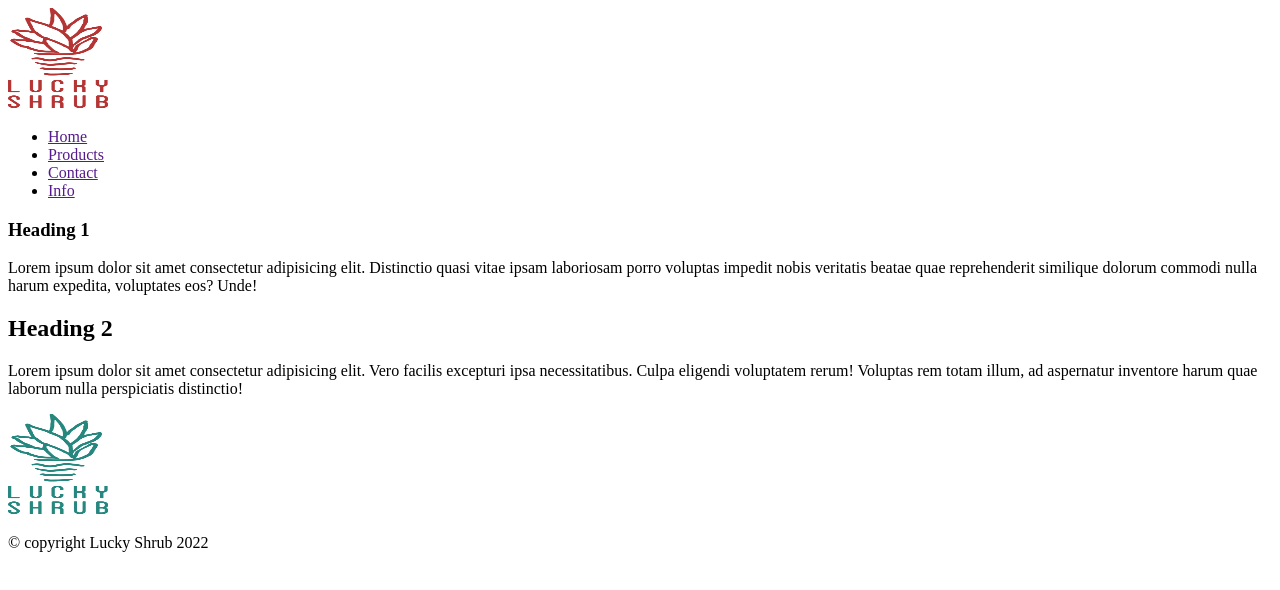
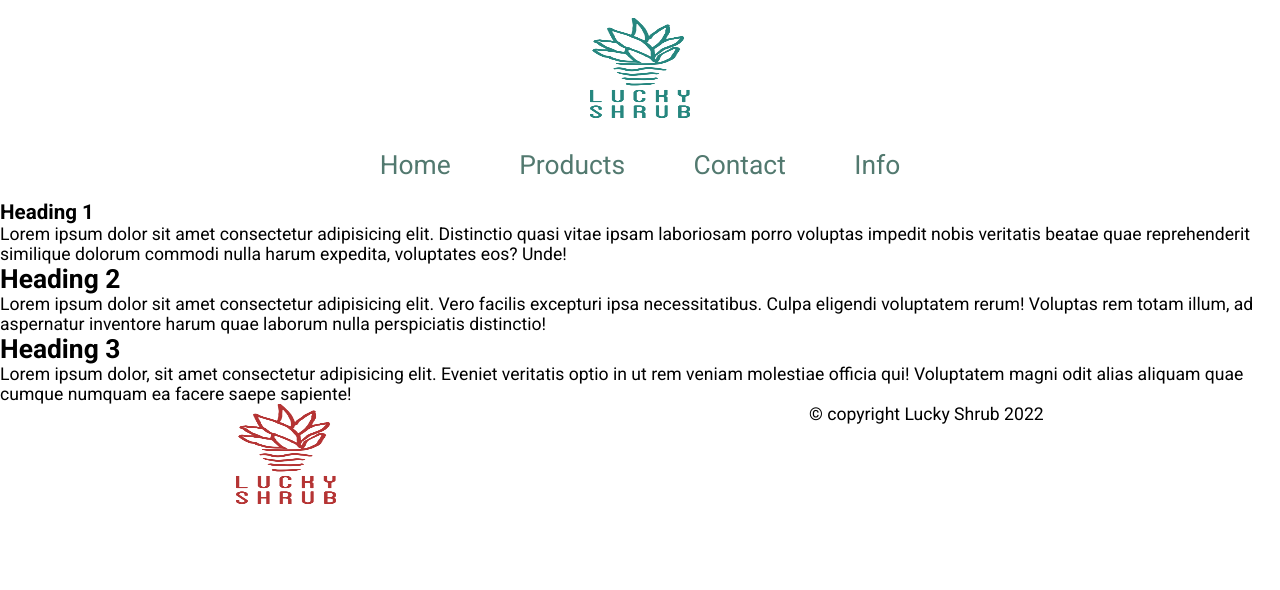
Before and after one commit to benjaminhpham/coursera-lucky-shrub, a plain HTML site: page index.html in a window 1280 px wide. Drawn offline with Linux system fonts and the light colour scheme.

Commit message:
styling some basic css

```diff
--- a/index.html
+++ b/index.html
@@ -8,15 +8,15 @@
     <link rel="stylesheet" href="./styles.css" />
   </head>
   <body>
-    <header>
+    <header class="main-logo">
       <img
-        src="./Lucky-Shrub-logos/Asset 1@3x.png"
+        src="./Lucky-Shrub-logos/Asset 2@3x.png"
         alt="Lucky-Shrub-logos"
         height="100"
         width="100"
       />
     </header>
-    <nav>
+    <nav class="navigation">
       <ul>
         <li><a href="">Home</a></li>
         <li><a href="">Products</a></li>
@@ -44,12 +44,21 @@
             laborum nulla perspiciatis distinctio!
           </p>
         </article>
+        <article>
+          <h2>Heading 3</h2>
+          <p>
+            Lorem ipsum dolor, sit amet consectetur adipisicing elit. Eveniet
+            veritatis optio in ut rem veniam molestiae officia qui! Voluptatem
+            magni odit alias aliquam quae cumque numquam ea facere saepe
+            sapiente!
+          </p>
+        </article>
       </section>
     </main>
-    <footer>
+    <footer class="footer">
       <div>
         <img
-          src="./Lucky-Shrub-logos/Asset 2@3x.png"
+          src="./Lucky-Shrub-logos/Asset 1@3x.png"
           alt="Lucky-Shrub-logos"
           height="100"
           width="100"
--- a/styles.css
+++ b/styles.css
@@ -0,0 +1,57 @@
+@import url('https://fonts.googleapis.com/css2?family=Roboto:ital,wght@0,400;0,700;1,400&display=swap');
+
+* {
+  margin: 0;
+  padding: 0;
+  box-sizing: border-box;
+}
+
+html {
+  font-family: 'Roboto', sans-serif;
+  font-size: 1.1rem;
+  height: 100vh;
+}
+
+body {
+  display: grid;
+  grid-template-rows: 150px 50px 1fr 100px;
+}
+
+.main-logo img {
+  display: block;
+  margin: 1rem  auto;
+}
+
+.navigation {
+  width: 100%;
+}
+
+.navigation > ul {
+  display: flex;
+  width: 50%;
+  margin: 0 auto;
+  justify-content: space-evenly;
+  align-items: center;
+}
+
+.navigation li {
+  list-style-type: none;
+}
+
+.navigation a {
+  text-decoration: none;
+  font-size: 1.5rem;
+  color: #52796f;
+  padding: 0.3rem 0.5rem;
+}
+
+.navigation a:hover {
+  background-color: #52796f;
+  color: #fff;
+  border-radius: .5rem;
+}
+
+.footer {
+  display: flex;
+  justify-content: space-around;
+}
```
